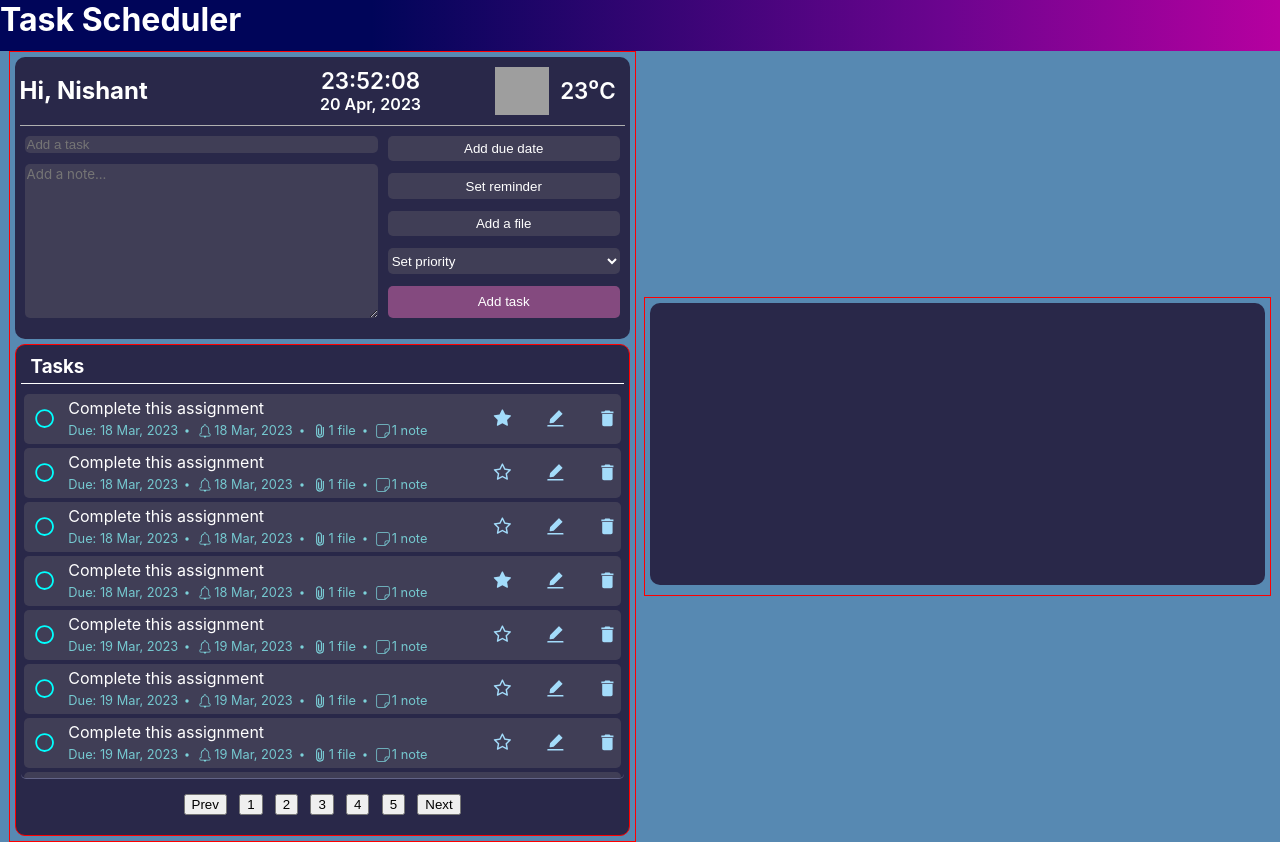
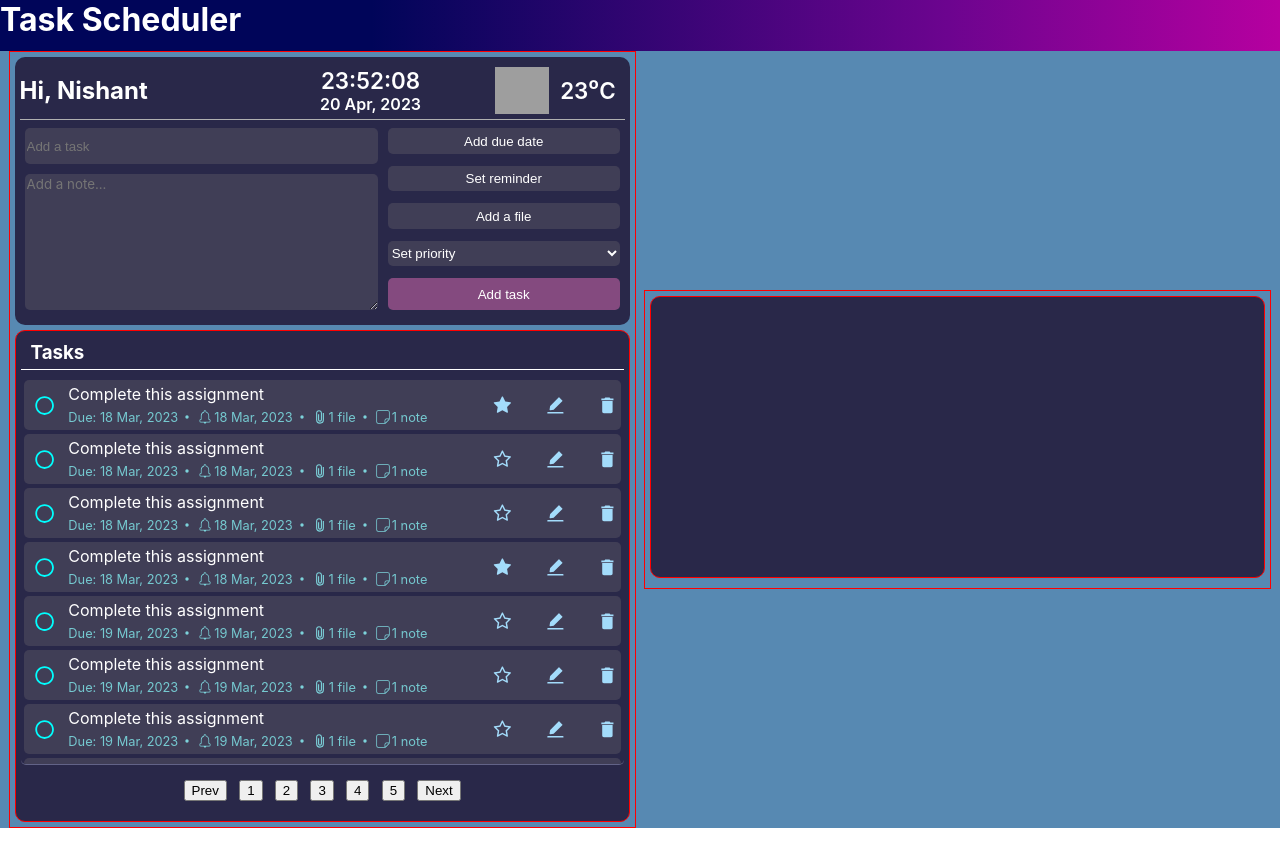
Before and after one commit to nishantp15/TaskManager, a React (Create React App) app: page / in a window 1280 px wide. Built offline with nearby package versions, Linux system fonts and the light colour scheme; data requests are answered from the project's data file; grey boxes are pictures that could not be loaded.

Commit message:
add task component

```diff
--- /dev/null
+++ b/src/Components/AddTaskAndGeneralDisplay.js
@@ -0,0 +1,70 @@
+import React, { useState } from "react";
+import AddTaskBoxStyles from "./Styles/AddTaskAndGeneralDisplay.module.css";
+import { BsXLg } from "react-icons/bs";
+const AddTaskAndGeneralDisplay = ({updateAddedTask}) => {
+  let initFormDetails = {
+    task: "",
+    completed: false,
+    dueDate: "18 Mar, 2023",
+    reminder: "18 Mar, 2023",
+    file: "1 file",
+    note: "",
+    markedImportant: true,
+  };
+
+  let [addTaskData,setAddTaskData] = useState(initFormDetails)
+
+  function getFormInput(e){
+    let {name, value} = e.target
+    setAddTaskData({...addTaskData,[name]:value})
+    console.log(addTaskData);
+  }
+
+  console.log(updateAddedTask)
+
+  function AddTask() {}
+
+  return (
+    <div className={AddTaskBoxStyles.DashboardUserControlMain}>
+      <div className={AddTaskBoxStyles.UserNameAndGeneralDetailsBox}>
+        <div className={AddTaskBoxStyles.UserNameBox}>
+          <h2>Hi, Nishant</h2>
+        </div>
+        <div className={AddTaskBoxStyles.DateTimeAndTempDisplayBox}>
+          <div className={AddTaskBoxStyles.DateAndTimeDisplayBox}>
+            <p>23:52:08</p>
+            <p>20 Apr, 2023</p>
+          </div>
+          <div className={AddTaskBoxStyles.TempDisplayBox}>
+            <div>
+              <img
+                src="https://cdn2.iconfinder.com/data/icons/weather-flat-14/64/weather02-512.png"
+                alt=""
+              />
+            </div>
+            <p>23⁰C</p>
+          </div>
+        </div>
+      </div>
+      <div className={AddTaskBoxStyles.AddTaskAndOtherDetailsBox}>
+        <div className={AddTaskBoxStyles.AddTaskAndOtherDetailsLeftBox}>
+          <input type="text" placeholder="Add a task" name="task" onChange={getFormInput} />
+          <textarea name="note" id="" placeholder="Add a note..." onChange={getFormInput}></textarea>
+        </div>
+        <div className={AddTaskBoxStyles.AddTaskAndOtherDetailsRightBox}>
+          <button>Add due date</button>
+          <button>Set reminder</button>
+          <button>Add a file</button>
+          <select name="" id="">
+            <option value="">Set priority</option>
+          </select>
+          <button onClick={AddTask} className={AddTaskBoxStyles.AddTaskButton}>
+            Add task
+          </button>
+        </div>
+      </div>
+    </div>
+  );
+};
+
+export default AddTaskAndGeneralDisplay;
--- /dev/null
+++ b/src/Components/Styles/AddTaskAndGeneralDisplay.module.css
@@ -0,0 +1,178 @@
+.DashboardUserControlMain{
+    /* border: 1px solid red; */
+    width: 100%;
+    border-radius: 10px;
+    /* height: 22vw; */
+    background-color: rgb(41, 40, 73);
+    padding: 5px 5px 10px 5px;
+    box-sizing: border-box;
+    margin-bottom: 5px;
+  }
+
+  .UserNameAndGeneralDetailsBox {
+    border-bottom: 1px solid rgb(175, 176, 176);
+    width: 100%;
+    /* height: 4.5vw; */
+    /* padding-bottom: 5px; */
+    display: flex;
+    justify-content: space-between;
+  }
+
+  .UserNameBox {
+    /* border: 1px solid red; */
+    width: 40%;
+    text-align: left;
+    display: flex;
+    align-items: center;
+  }
+
+  .UserNameBox > h2 {
+    margin: 0;
+    color: white;
+  }
+
+  .DateTimeAndTempDisplayBox {
+    /* border: 1px solid red; */
+    width: 60%;
+    display: flex;
+  }
+
+  .DateAndTimeDisplayBox {
+    /* border: 1px solid red; */
+    width: 60%;
+    display: flex;
+    flex-direction: column;
+    justify-content: center;
+    align-items: center;
+    padding: 5px;
+    box-sizing: border-box;
+  }
+
+  .DateAndTimeDisplayBox > p {
+    margin: 0;
+    color: white;
+    font-size: 1.4rem;
+    font-weight: 600;
+  }
+
+  .DateAndTimeDisplayBox > p:nth-child(2) {
+    font-size: 1rem;
+  }
+
+  .TempDisplayBox {
+    /* border: 1px solid red; */
+    width: 40%;
+    display: flex;
+    justify-content: space-evenly;
+    align-items: center;
+    padding: 5px;
+    box-sizing: border-box;
+  }
+
+  .TempDisplayBox > div {
+    width: 50%;
+    height: 100%;
+    /* border: 1px solid red; */
+  }
+
+  .TempDisplayBox > div > img {
+    width: 80%;
+    height: 100%;
+    /* border: 1px solid red; */
+
+    /* aspect-ratio: 1.5; */
+  }
+
+  .TempDisplayBox > p {
+    margin: 0;
+    color: white;
+    font-size: 1.4rem;
+    font-weight: 600;
+  }
+
+  .AddTaskAndOtherDetailsBox {
+    /* border: 1px solid red; */
+    margin-top: 0.4vh;
+    display: flex;
+  }
+
+  .AddTaskAndOtherDetailsLeftBox,
+  .AddTaskAndOtherDetailsRightBox {
+    height: 15vw;
+  }
+
+  .AddTaskAndOtherDetailsLeftBox {
+    /* border: 1px solid red; */
+    width: 60%;
+    padding: 5px;
+    display: flex;
+    flex-direction: column;
+    align-items: center;
+    justify-content: space-between;
+    box-sizing: border-box;
+  }
+
+  .AddTaskAndOtherDetailsLeftBox > input{
+    height: 6vh;
+  }
+
+  .AddTaskAndOtherDetailsLeftBox > input,
+  .AddTaskAndOtherDetailsLeftBox > textarea {
+    width: 100%;
+    box-sizing: border-box;
+    color: white;
+    background-color: rgb(64, 62, 86);
+    border-radius: 5px;
+    border: none;
+  }
+
+  .AddTaskAndOtherDetailsLeftBox > input:focus,
+  .AddTaskAndOtherDetailsLeftBox > textarea:focus {
+    border: 1px solid rgb(195, 192, 217);
+    outline: none;
+  }
+
+  .AddTaskAndOtherDetailsLeftBox > textarea {
+    height: 100%;
+    margin-top: 10px;
+    font-family: inherit;
+  }
+
+  .AddTaskAndOtherDetailsRightBox {
+    /* border: 1px solid red; */
+    width: 40%;
+    padding: 5px;
+    box-sizing: border-box;
+    display: flex;
+    justify-content: space-between;
+    flex-direction: column;
+  }
+
+  .AddTaskAndOtherDetailsRightBox > button:not(:last-child),
+  .AddTaskAndOtherDetailsRightBox > select {
+    width: 100%;
+    border: none;
+    height: 2vw;
+    color: white;
+    background-color: rgb(64, 62, 86);
+    cursor: pointer;
+    border-radius: 5px;
+  }
+
+  .AddTaskAndOtherDetailsRightBox > button:not(:last-child):active {
+    background-color: rgb(94, 93, 115);
+  }
+
+  .AddTaskButton {
+    background-color: rgb(132, 74, 127);
+    width: 100%;
+    border: none;
+    height: 2.5vw;
+    color: white;
+    cursor: pointer;
+    border-radius: 5px;
+  }
+
+  .AddTaskButton:active {
+    background-color: rgb(201, 155, 197);
+  }
--- a/src/Components/TaskCard.js
+++ b/src/Components/TaskCard.js
@@ -8,9 +8,9 @@ import { IoAttachSharp } from "react-icons/io5";
 import { FaRegCheckCircle, FaRegCircle } from "react-icons/fa";
 
 const TaskCard = ({ taskData={} }) => {
-  console.log(taskData)
+  // console.log(taskData)
   let a = new Date("02 Mar, 2023");
-  console.log(a.toDateString())
+  // console.log(a.toDateString())
   return (
     <div className={TaskCardStyle.TaskCard}>
       <div className={TaskCardStyle.TaskCompletedMarkerBox}>
--- a/src/Pages/Dashboard.js
+++ b/src/Pages/Dashboard.js
@@ -1,74 +1,65 @@
 import React, { useEffect, useState } from "react";
 import DashboardStyles from "./Styles/Dashboard.module.css";
-// import { AiOutlineStar, AiFillEdit } from "react-icons/ai";
-// import { MdDelete } from "react-icons/md";
+import AddTaskAndGeneralDisplay from "../Components/AddTaskAndGeneralDisplay";
 import TaskCard from "../Components/TaskCard";
+
 const Dashboard = () => {
   let [TaskDataArray, setTaskDataArray] = useState([]);
-  useEffect(()=>{
+  let [isUpdated, setIsUpdated] = useState(false)
+
+  useEffect(() => {
     let url = `http://localhost:3001/todo`;
-    fetch(url).then((res)=>{
-      return res.json();
-    }).then((val)=>{
-      let sortedDateArray = val.sort((a,b)=>new Date(a.dueDate)-new Date(b.dueDate))
-      setTaskDataArray(sortedDateArray)
-    })
-  },[])
-  console.log(TaskDataArray)
+    fetch(url)
+      .then((res) => {
+        return res.json();
+      })
+      .then((val) => {
+        let sortedDateArray = val.sort(
+          (a, b) => new Date(a.dueDate) - new Date(b.dueDate)
+        );
+        setTaskDataArray(sortedDateArray);
+      });
+  }, [isUpdated]);
+
+  function updateTaskDisplayData(data){
+      setTaskDataArray(data);
+  }
+
+  function getData(url){
+    fetch(url)
+      .then((res) => {
+        return res.json();
+      })
+      .then((val) => {
+        let sortedDateArray = val.sort(
+          (a, b) => new Date(a.dueDate) - new Date(b.dueDate)
+        );
+        setTaskDataArray(sortedDateArray);
+      });
+  }
+
+  // console.log(TaskDataArray);
+
   return (
     <div className={DashboardStyles.DashboardContainerMain}>
       <div className={DashboardStyles.DashboardContainerLeft}>
-        <div className={DashboardStyles.DashboardUserControlMain}>
-          <div className={DashboardStyles.UserNameAndGeneralDetailsBox}>
-            <div className={DashboardStyles.UserNameBox}>
-              <h2>Hi, Nishant</h2>
-            </div>
-            <div className={DashboardStyles.DateTimeAndTempDisplayBox}>
-              <div className={DashboardStyles.DateAndTimeDisplayBox}>
-                <p>23:52:08</p>
-                <p>20 Apr, 2023</p>
-              </div>
-              <div className={DashboardStyles.TempDisplayBox}>
-                <div>
-                  <img
-                    src="https://cdn2.iconfinder.com/data/icons/weather-flat-14/64/weather02-512.png"
-                    alt=""
-                  />
-                </div>
-                <p>23⁰C</p>
-              </div>
-            </div>
-          </div>
-          <div className={DashboardStyles.AddTaskAndOtherDetailsBox}>
-            <div className={DashboardStyles.AddTaskAndOtherDetailsLeftBox}>
-              <input type="text" placeholder="Add a task" />
-              <textarea name="" id="" placeholder="Add a note..."></textarea>
-            </div>
-            <div className={DashboardStyles.AddTaskAndOtherDetailsRightBox}>
-              <button>Add due date</button>
-              <button>Set reminder</button>
-              <button>Add a file</button>
-              <select name="" id="">
-                <option value="">Set priority</option>
-              </select>
-              <button className={DashboardStyles.AddTaskButton}>
-                Add task
-              </button>
-            </div>
-          </div>
-        </div>
+
+        {/* 1. Add Task */}
+        <AddTaskAndGeneralDisplay updateAddedTask = {updateTaskDisplayData} />
+
+        {/* 2. Task Box  */}
         <div className={DashboardStyles.DashboardTaskDisplayMainBox}>
           <div className={DashboardStyles.TaskDisplayHeader}>
             <h3>Tasks</h3>
           </div>
           <div className={DashboardStyles.TaskDisplayBox}>
             {/* Task Card */}
-            {TaskDataArray.map((ele,ind)=>{
-              return <TaskCard key={ele.id} taskData={ele} />
+            {TaskDataArray.map((ele, ind) => {
+              return <TaskCard key={ele.id} taskData={ele} />;
             })}
+          </div>
 
-
-          </div>
+          {/* 3. Pagination */}
           <div className={DashboardStyles.PaginationBox}>
             <button>Prev</button>
             <button>1</button>
@@ -79,6 +70,8 @@ const Dashboard = () => {
             <button>Next</button>
           </div>
         </div>
+
+        {/* 4. Completed Tasks  */}
       </div>
       <div className={DashboardStyles.DashboardContainerRight}>
         <div className={DashboardStyles.DataAndStatDisplay}></div>
--- a/src/Pages/Styles/Dashboard.module.css
+++ b/src/Pages/Styles/Dashboard.module.css
@@ -18,9 +18,8 @@
   box-sizing: border-box;
 }
 
-.DashboardUserControlMain,
 .DataAndStatDisplay {
-  /* border: 1px solid red; */
+  border: 1px solid red;
   width: 100%;
   border-radius: 10px;
   height: 22vw;
@@ -30,169 +29,6 @@
   margin-bottom: 5px;
 }
 
-.UserNameAndGeneralDetailsBox {
-  border-bottom: 1px solid rgb(175, 176, 176);
-  width: 100%;
-  height: 4.5vw;
-  padding-bottom: 5px;
-  display: flex;
-  justify-content: space-between;
-}
-
-.UserNameBox {
-  /* border: 1px solid red; */
-  width: 40%;
-  text-align: left;
-  display: flex;
-  align-items: center;
-}
-
-.UserNameBox > h2 {
-  margin: 0;
-  color: white;
-}
-
-.DateTimeAndTempDisplayBox {
-  /* border: 1px solid red; */
-  width: 60%;
-  display: flex;
-}
-
-.DateAndTimeDisplayBox {
-  /* border: 1px solid red; */
-  width: 60%;
-  display: flex;
-  flex-direction: column;
-  justify-content: center;
-  align-items: center;
-  padding: 5px;
-  box-sizing: border-box;
-}
-
-.DateAndTimeDisplayBox > p {
-  margin: 0;
-  color: white;
-  font-size: 1.4rem;
-  font-weight: 600;
-}
-
-.DateAndTimeDisplayBox > p:nth-child(2) {
-  font-size: 1rem;
-}
-
-.TempDisplayBox {
-  /* border: 1px solid red; */
-  width: 40%;
-  display: flex;
-  justify-content: space-evenly;
-  align-items: center;
-  padding: 5px;
-  box-sizing: border-box;
-}
-
-.TempDisplayBox > div {
-  width: 50%;
-  height: 100%;
-  /* border: 1px solid red; */
-}
-
-.TempDisplayBox > div > img {
-  width: 80%;
-  height: 100%;
-  /* border: 1px solid red; */
-
-  /* aspect-ratio: 1.5; */
-}
-
-.TempDisplayBox > p {
-  margin: 0;
-  color: white;
-  font-size: 1.4rem;
-  font-weight: 600;
-}
-
-.AddTaskAndOtherDetailsBox {
-  /* border: 1px solid red; */
-  margin-top: 0.4vw;
-  display: flex;
-}
-
-.AddTaskAndOtherDetailsLeftBox,
-.AddTaskAndOtherDetailsRightBox {
-  height: 15vw;
-}
-
-.AddTaskAndOtherDetailsLeftBox {
-  /* border: 1px solid red; */
-  width: 60%;
-  padding: 5px;
-  display: flex;
-  flex-direction: column;
-  align-items: center;
-  justify-content: space-between;
-  box-sizing: border-box;
-}
-
-.AddTaskAndOtherDetailsLeftBox > input,
-.AddTaskAndOtherDetailsLeftBox > textarea {
-  width: 100%;
-  box-sizing: border-box;
-  color: white;
-  background-color: rgb(64, 62, 86);
-  border-radius: 5px;
-  border: none;
-}
-
-.AddTaskAndOtherDetailsLeftBox > input:focus,
-.AddTaskAndOtherDetailsLeftBox > textarea:focus {
-  border: 1px solid rgb(195, 192, 217);
-  outline: none;
-}
-
-.AddTaskAndOtherDetailsLeftBox > textarea {
-  height: 12vw;
-  margin-top: 10px;
-  font-family: inherit;
-}
-
-.AddTaskAndOtherDetailsRightBox {
-  /* border: 1px solid red; */
-  width: 40%;
-  padding: 5px;
-  box-sizing: border-box;
-  display: flex;
-  justify-content: space-between;
-  flex-direction: column;
-}
-
-.AddTaskAndOtherDetailsRightBox > button:not(:last-child),
-.AddTaskAndOtherDetailsRightBox > select {
-  width: 100%;
-  border: none;
-  height: 2vw;
-  color: white;
-  background-color: rgb(64, 62, 86);
-  cursor: pointer;
-  border-radius: 5px;
-}
-
-.AddTaskAndOtherDetailsRightBox > button:not(:last-child):active {
-  background-color: rgb(94, 93, 115);
-}
-
-.AddTaskButton {
-  background-color: rgb(132, 74, 127);
-  width: 100%;
-  border: none;
-  height: 2.5vw;
-  color: white;
-  cursor: pointer;
-  border-radius: 5px;
-}
-
-.AddTaskButton:active {
-  background-color: rgb(201, 155, 197);
-}
 
 .DashboardTaskDisplayMainBox {
   border: 1px solid red;
```
